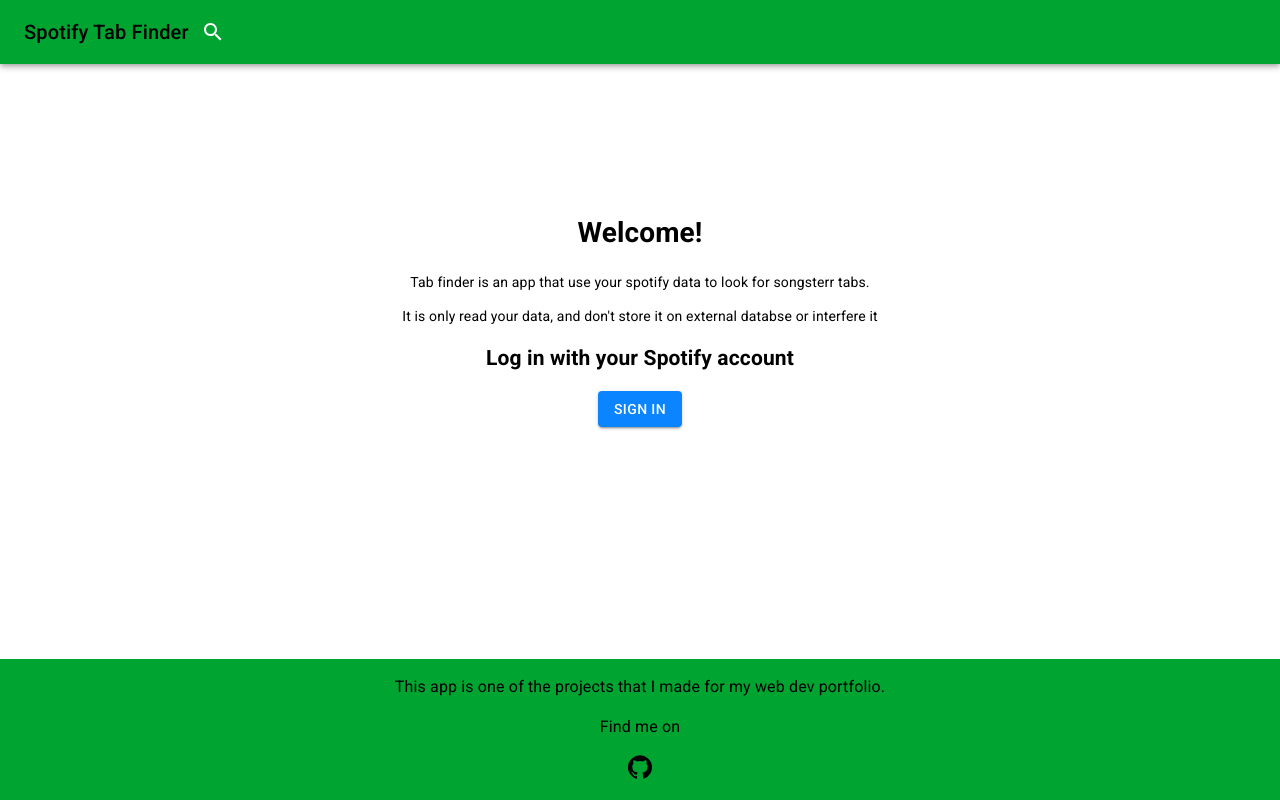
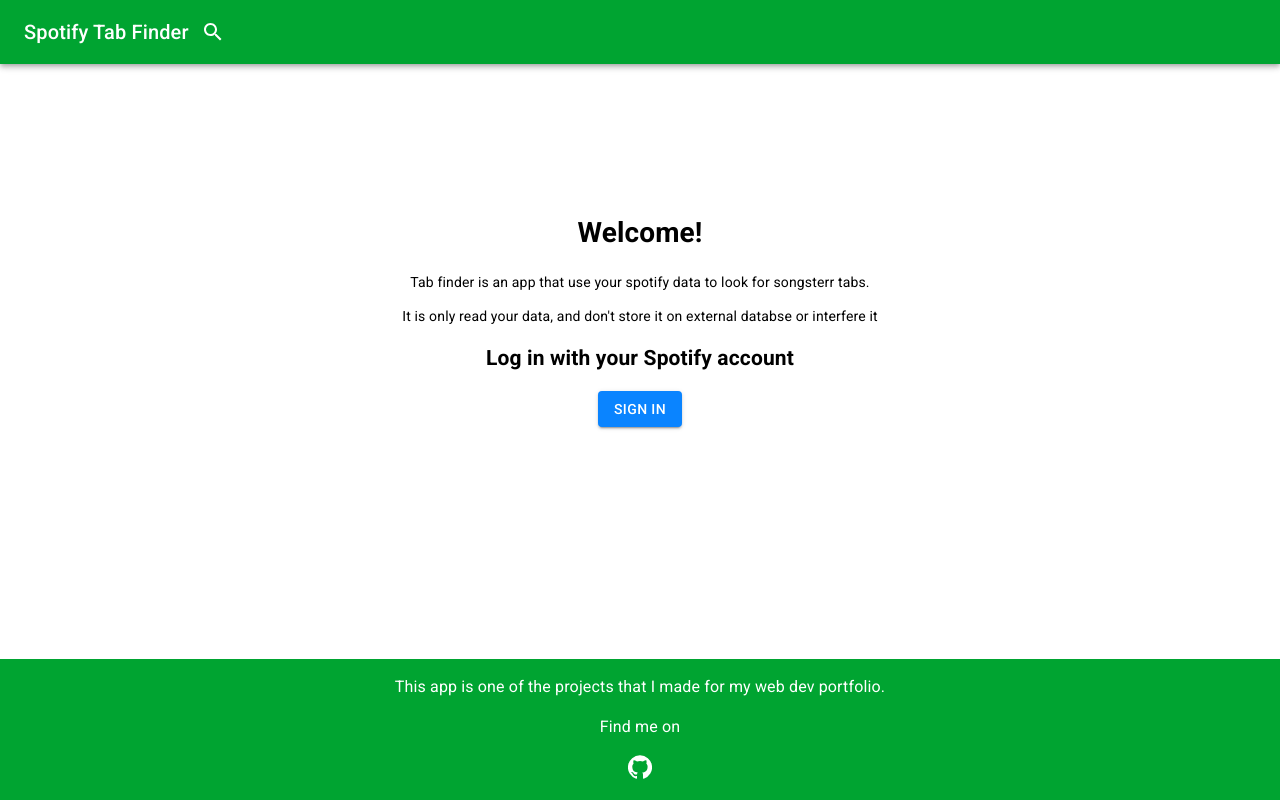
Before and after one commit to MichalRsa/spotify-songsterr-tabs, a React app in the folder frontend/: page / in a window 1280 px wide. Built offline with nearby package versions, Linux system fonts and the light colour scheme.

Commit message:
Change colors for Footer and Nav, fix key attribute AlbumScreen and ArtistsScreen

```diff
--- a/frontend/src/components/Footer.tsx
+++ b/frontend/src/components/Footer.tsx
@@ -12,6 +12,7 @@
   },
   paragraph: {
     paddingBottom: '1rem',
+    color: 'white',
   },
 }));
 
@@ -25,7 +26,7 @@
 
       <Typography className={classes.paragraph}>Find me on</Typography>
       <div className={classes.paragraph}>
-        <Link href='https://github.com/MichalRsa'>
+        <Link className={classes.paragraph} href='https://github.com/MichalRsa'>
           <GitHubIcon />
         </Link>
       </div>
--- a/frontend/src/components/Nav.tsx
+++ b/frontend/src/components/Nav.tsx
@@ -17,7 +17,7 @@
 import AccountCircle from '@material-ui/icons/AccountCircle';
 import MoreIcon from '@material-ui/icons/MoreVert';
 import HomeRoundedIcon from '@material-ui/icons/HomeRounded';
-import { useHistory, useLocation } from 'react-router-dom';
+import { Link, useHistory, useLocation } from 'react-router-dom';
 import { useDispatch, useSelector } from 'react-redux';
 import { userLogout } from '../actions/spotifyAuthActions';
 import { RootState } from '../store';
@@ -25,6 +25,9 @@
 
 const useStyles = makeStyles((theme: Theme) =>
   createStyles({
+    link: {
+      textDecoration: 'none',
+    },
     colorBgc: { backgroundColor: theme.palette.secondary.dark },
     grow: {
       flexGrow: 1,
@@ -33,6 +36,7 @@
       marginRight: theme.spacing(2),
     },
     title: {
+      color: 'white',
       display: 'none',
       [theme.breakpoints.up('sm')]: {
         display: 'block',
@@ -186,10 +190,11 @@
     <div className={classes.grow}>
       <AppBar position='static' className={classes.colorBgc}>
         <Toolbar>
-          <Typography className={classes.title} variant='h6' noWrap>
-            Spotify Tab Finder
-          </Typography>
-
+          <Link className={classes.link} to='/'>
+            <Typography className={classes.title} variant='h6' noWrap>
+              Spotify Tab Finder
+            </Typography>
+          </Link>
           {location.pathname !== '/search' ? (
             <IconButton
               edge='end'
--- a/frontend/src/screens/AlbumsScreen.tsx
+++ b/frontend/src/screens/AlbumsScreen.tsx
@@ -51,7 +51,6 @@
   React.useEffect(() => {
     const fetchData = async () => {
       const tokenFromStorage = getTokenFromLocalStorage();
-      console.log(tokenFromStorage);
       try {
         const {
           data: { songsData, albumData },
@@ -60,7 +59,6 @@
           id,
         });
         setSongs(songsData);
-        // const albumData = songsData.tracks[0].album;
         setAlbum(albumData);
       } catch (err) {
         console.log(err);
@@ -104,7 +102,7 @@
       {songs && (
         <List component='ol'>
           {songs.items.map((song) => (
-            <SongBar key={song.id + Math.random()} song={song} />
+            <SongBar key={song.id} song={song} />
           ))}
         </List>
       )}
--- a/frontend/src/screens/ArtistsScreen.tsx
+++ b/frontend/src/screens/ArtistsScreen.tsx
@@ -45,7 +45,6 @@
           tokenFromStorage,
           id,
         });
-        setSongs(songsData);
 
         const limit = 4;
         const offset = 0;
@@ -58,6 +57,8 @@
           limit,
           offset,
         });
+
+        setSongs(songsData);
         setAlbums(albumsData);
       } catch (err) {
         console.log(err);
@@ -66,7 +67,6 @@
     fetchData();
   }, []);
 
-  console.log(albums && albums.albums);
   return (
     <>
       <h2>{songs?.tracks[0].artists[0].name}</h2>
@@ -75,7 +75,7 @@
         <List component='ol'>
           {songs.tracks.map((song) => (
             <SongBar
-              key={song.id + Math.random()}
+              key={song.id}
               song={song}
               avatarChild={<SongAvatar album={song.album} />}
               albumChild={<SongAlbum album={song.album} />}
```
